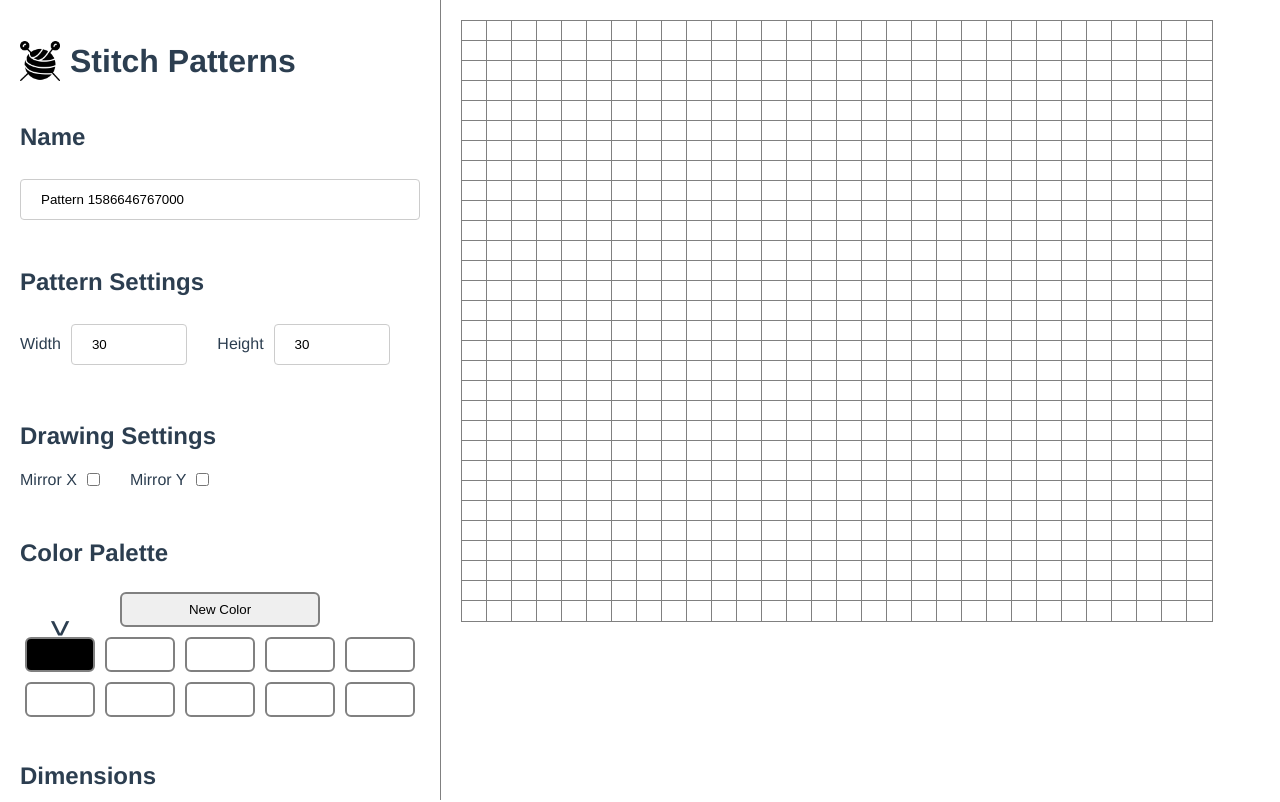
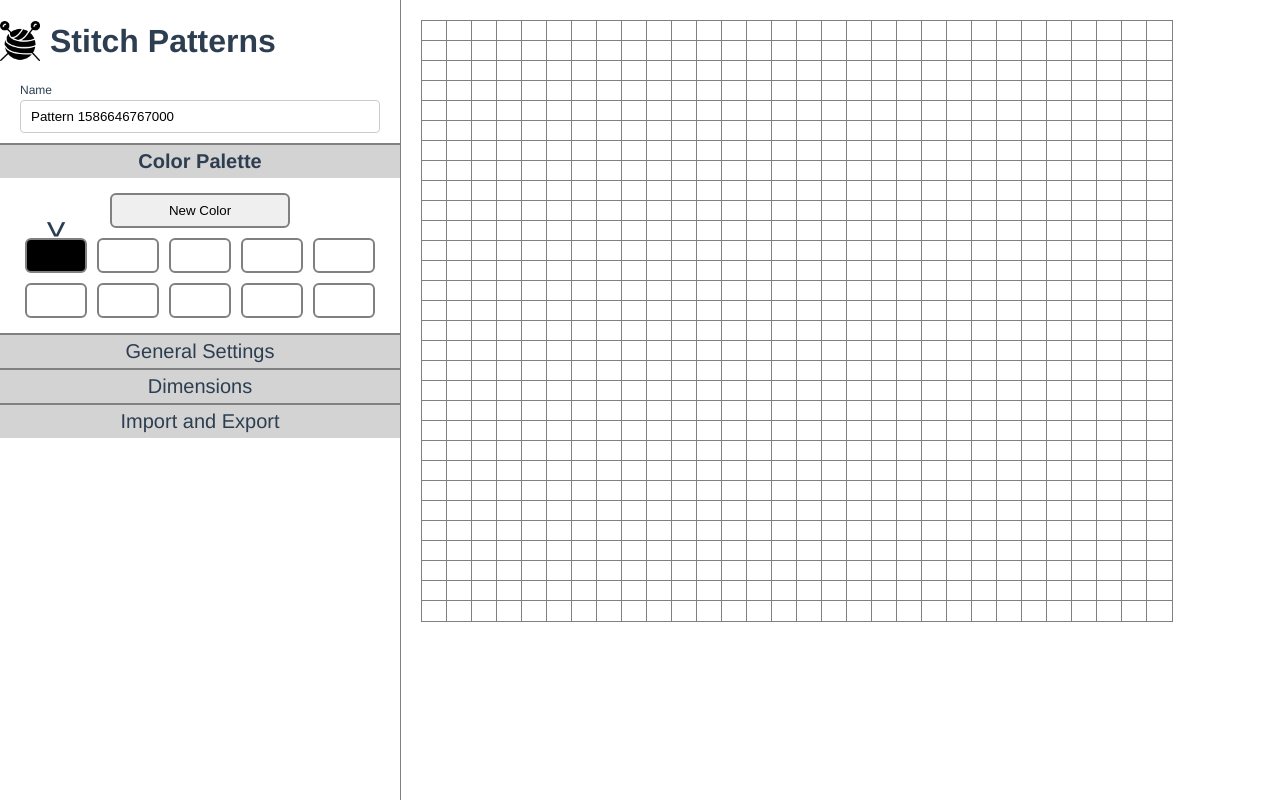
Before and after one commit to QuantumWarp/stitch-patterns, a Vue app: page / in a window 1280 px wide. Shown: the top 802 px of the page. Built offline with nearby package versions, Linux system fonts and the light colour scheme.

Commit message:
Componentising and prettifying

```diff
--- a/src/components/GridControls.vue
+++ b/src/components/GridControls.vue
@@ -1,67 +1,53 @@
 <template>
   <div>
-    <div class="controls">
-      <h2>Name</h2>
-      <input id="name" type="text" v-model="name" />
+    <div class="name">
+      <PanelInput
+        v-model="name"
+        label="Name"
+      />
     </div>
 
-    <div class="controls">
-      <h2>Pattern Settings</h2>
+    <SectionPanel name="Color Palette" start-open>
+      <ColorPalette />
+    </SectionPanel>
 
+    <SectionPanel name="General Settings">
+    </SectionPanel>
+
+    <SectionPanel name="Dimensions">
       <div class="row">
-        <label for="width">Width</label>
-        <input id="width" type="number" v-model="patternSettings.width" />
+        <DimensionAdjuster />
+        <RowColumnAdjuster />
+      </div>
+    </SectionPanel>
 
-        <label for="height">Height</label>
-        <input id="height" type="number" v-model="patternSettings.height" />
-      </div>
-    </div>
-
-    <div class="controls">
-      <h2>Drawing Settings</h2>
-
-      <div class="row">
-        <label for="mirrorx">Mirror X</label>
-        <input id="mirrorx" type="checkbox" :value="drawingSettings.mirrorX" @input="updateDrawingSettings({ mirrorX: $event })" />
-
-        <label for="mirrory">Mirror Y</label>
-        <input id="mirrory" type="checkbox" :value="drawingSettings.mirrorY" @input="updateDrawingSettings({ mirrorY: $event })" />
-      </div>
-    </div>
-
-    <div class="controls">
-      <h2>Color Palette</h2>
-      <ColorPalette />
-    </div>
-
-    <div class="controls">
-      <h2>Dimensions</h2>
-      <RowColumnAdjuster />
-    </div>
-
-    <div>
-      <h2>Import and Export</h2>
-
+    <SectionPanel name="Import and Export">
       <button onclick="document.getElementById('importInput').click();">Import</button>
       <input style="display: none;" id="importInput" @change="importRaw" type="file" />
 
       <button @click="exportRaw()">Export</button>
 
       <button @click="exportToKnit()">Export To Knit</button>
-    </div>
+    </SectionPanel>
   </div>
 </template>
 
 <script>
 import { mapActions, mapGetters } from 'vuex';
-import ColorPalette from '../controls/ColorPalette.vue';
-import RowColumnAdjuster from '../controls/RowColumnAdjuster.vue';
+import PanelInput from './inputs/PanelInput.vue';
+import ColorPalette from './controls/ColorPalette.vue';
+import DimensionAdjuster from './controls/DimensionAdjuster.vue';
+import RowColumnAdjuster from './controls/RowColumnAdjuster.vue';
+import SectionPanel from './controls/SectionPanel.vue';
 import FileHelper from '../file-helper';
 
 export default {
   components: {
+    PanelInput,
     ColorPalette,
+    DimensionAdjuster,
     RowColumnAdjuster,
+    SectionPanel,
   },
   data: () => ({
     name: `Pattern ${Date.now()}`,
@@ -82,12 +68,6 @@ export default {
   created() {
     this.resetPattern(this.patternSettings);
   },
-  watch: {
-    dimensions(val) {
-      this.patternSettings.width = val.width;
-      this.patternSettings.height = val.height;
-    },
-  },
   methods: {
     ...mapActions([
       'updateDrawingSettings',
@@ -106,48 +86,15 @@ export default {
 </script>
 
 <style scoped>
-.controls {
-  display: flex;
-  flex-direction: column;
-  align-items: left;
-  margin-bottom: 20px;
+.name {
+  padding: 0px 20px 10px 20px;
 }
 .row {
-  margin-bottom: 10px;
   display: flex;
   flex-direction: row;
   align-items: center;
 }
-button {
-  background-color: white;
-  border: none;
-  color: white;
-  padding: 14px 28px;
-  text-align: center;
-  text-decoration: none;
-  display: inline-block;
-  font-size: 16px;
-  margin: 4px 2px;
-  transition-duration: 0.4s;
-  cursor: pointer;
-  border: 2px solid #4CAF50;
-  color: black;
-}
-button:hover {
-  background-color: #4CAF50;
-  color: white;
-}
-input[type=text], input[type=number] {
-  width: 100%;
-  padding: 12px 20px;
-  margin: 8px 0;
-  display: inline-block;
-  border: 1px solid #ccc;
-  border-radius: 4px;
-  box-sizing: border-box;
-}
-.row > input {
-  margin-left: 10px;
-  margin-right: 30px;
+.row > * {
+  flex: 1;
 }
 </style>
--- a/src/components/GridPattern.vue
+++ b/src/components/GridPattern.vue
@@ -35,6 +35,11 @@ export default {
       return {
         top: `${this.squareDimensions.height * -this.bounds.yMin}px`,
         left: `${this.squareDimensions.width * -this.bounds.xMin}px`,
+        transform: this.drawingSettings.rotate
+          ? `rotate(90deg)
+            translateX(${(this.squareDimensions.height * this.bounds.yMin) - (this.squareDimensions.width * this.bounds.xMin)}px)
+            translateY(${(this.squareDimensions.width * -this.bounds.xMin) - (this.squareDimensions.height * (this.dimensions.height + this.bounds.yMin))}px)`
+          : 'none',
       };
     },
   },
--- /dev/null
+++ b/src/components/controls/DimensionAdjuster.vue
@@ -0,0 +1,61 @@
+<template>
+  <div class="dimension-adjuster">
+    <PanelInput
+      v-model="form.height"
+      type="number"
+      label="Height"
+    />
+
+    <PanelInput
+      v-model="form.width"
+      type="number"
+      label="Width"
+    />
+
+    <PanelButton>
+      Apply
+    </PanelButton>
+  </div>
+</template>
+
+<script>
+import { mapGetters } from 'vuex';
+import PanelButton from '../inputs/PanelButton.vue';
+import PanelInput from '../inputs/PanelInput.vue';
+
+export default {
+  components: {
+    PanelButton,
+    PanelInput,
+  },
+  data: () => ({
+    form: {
+      height: '',
+      width: '',
+    },
+  }),
+  computed: {
+    ...mapGetters(['dimensions']),
+  },
+  watch: {
+    dimensions:{
+      immediate: true,
+      handler(val) {
+        this.form.height = val.height;
+        this.form.width = val.width;
+      },
+    },
+  },
+};
+</script>
+
+<style scoped>
+.dimension-adjuster {
+  display: flex;
+  flex-direction: column;
+  align-items: center;
+}
+.dimension-adjuster > *:not(:last-child) {
+  margin-bottom: 10px;
+}
+</style>
--- /dev/null
+++ b/src/components/controls/SectionPanel.vue
@@ -0,0 +1,63 @@
+<template>
+  <div :class="{ open }">
+    <div
+      class="heading"
+      @click="open = !open"
+    >
+      <span>{{ name }}</span>
+    </div>
+
+    <div
+      class="container"
+      :style="{ maxHeight: open ? this.maxHeightOpen : 0 }"
+    >
+      <div
+        ref="content"
+        class="content"
+      >
+        <slot />
+      </div>
+    </div>
+  </div>
+</template>
+
+<script>
+export default {
+  props: {
+    name: { type: String, required: true },
+    startOpen: { type: Boolean, default: false },
+  },
+  data: () => ({
+    open: false,
+    maxHeightOpen: '0',
+  }),
+  mounted() {
+    this.open = this.startOpen;
+    this.maxHeightOpen = this.$refs.content.getBoundingClientRect().height + 'px';
+  },
+};
+</script>
+
+<style scoped>
+.heading {
+  display: flex;
+  justify-content: center;
+  font-size: 20px;
+  border-top: 2px solid grey;
+  padding: 5px;
+  background-color: lightgray;
+  user-select: none;
+  cursor: pointer;
+}
+.open > .heading {
+  font-weight: bold;
+}
+.container {
+  max-height: 0;
+  overflow: hidden;
+  transition: max-height 0.2s;
+}
+.content {
+  padding: 10px 20px;
+}
+</style>
--- /dev/null
+++ b/src/components/inputs/PanelButton.vue
@@ -0,0 +1,27 @@
+<template>
+  <button @click="$emit('click', $event)">
+    <slot />
+  </button>
+</template>
+
+<style scoped>
+button {
+  background-color: white;
+  border: none;
+  color: white;
+  padding: 10px 28px;
+  text-align: center;
+  text-decoration: none;
+  display: inline-block;
+  font-size: 16px;
+  margin: 4px 2px;
+  transition-duration: 0.2s;
+  cursor: pointer;
+  border: 2px solid #4CAF50;
+  color: black;
+}
+button:hover {
+  background-color: #4CAF50;
+  color: white;
+}
+</style>
--- /dev/null
+++ b/src/components/inputs/PanelInput.vue
@@ -0,0 +1,52 @@
+<template>
+  <div class="panel-input">
+    <label v-if="label">{{ label }}</label>
+
+    <input
+      :value="value"
+      :type="type"
+      @change="$emit('input', $event.target.value)"
+    />
+  </div>
+</template>
+
+<script>
+export default {
+  props: {
+    value: { type: [String, Number], default: null },
+    type: { type: String, default: 'text' },
+    label: { type: String, default: null },
+  },
+}
+</script>
+
+<style scoped>
+.panel-input {
+  display: flex;
+  flex-direction: column;
+}
+label {
+  font-size: 12px;
+  margin-bottom: 3px;
+}
+input {
+  width: 100%;
+  padding: 8px 10px;
+  display: inline-block;
+  border: 1px solid #ccc;
+  border-radius: 4px;
+  box-sizing: border-box;
+}
+input:focus {
+  border: 1px solid #888;
+  outline: none;
+}
+input::-webkit-outer-spin-button,
+input::-webkit-inner-spin-button {
+  -webkit-appearance: none;
+  margin: 0;
+}
+input[type=number] {
+  -moz-appearance: textfield;
+}
+</style>
--- a/src/store.js
+++ b/src/store.js
@@ -8,6 +8,7 @@ const state = {
   dimensions: {},
   drawingSettings: {
     color: '#000000',
+    rotate: false,
     mirrorX: false,
     mirrorY: false,
   },
@@ -22,8 +23,29 @@ const actions = {
     if (drawingSettingsUpdate.color) {
       commit('addToColorPalette', [drawingSettingsUpdate.color]);
     }
+console.log(drawingSettingsUpdate);
+    commit('setDrawingSettings', Object.assign({ ...state.drawingSettings }, drawingSettingsUpdate));
+  },
+  updatePattern({ commit }, pattern) {
+    commit('setPattern', pattern)
+  },
+  resetPattern({ commit }, patternSettings) {
+    if (patternSettings.width > 100) patternSettings.width = 100;
+    if (patternSettings.height > 100) patternSettings.height = 100;
+    if (patternSettings.width < 1) patternSettings.width = 30;
+    if (patternSettings.height < 1) patternSettings.height = 30;
 
-    commit('setDrawingSettings', Object.assign(state.drawingSettings, drawingSettingsUpdate));
+    const pattern = [];
+    for (let x = 0; x < patternSettings.width; x++) {
+      for (let y = 0; y < patternSettings.height; y++) {
+        pattern.push({
+          x: x,
+          y: y,
+          color: patternSettings.refreshColor,
+        });
+      }
+    }
+    commit('setPattern', pattern);
   },
   adjustDimensions({ commit, getters }, { side, op }) {
     let newPattern;
@@ -73,27 +95,6 @@ const actions = {
     }
     commit('setPattern', newPattern);
   },
-  updatePattern({ commit }, pattern) {
-    commit('setPattern', pattern)
-  },
-  resetPattern({ commit }, patternSettings) {
-    if (patternSettings.width > 100) patternSettings.width = 100;
-    if (patternSettings.height > 100) patternSettings.height = 100;
-    if (patternSettings.width < 1) patternSettings.width = 30;
-    if (patternSettings.height < 1) patternSettings.height = 30;
-
-    const pattern = [];
-    for (let x = 0; x < patternSettings.width; x++) {
-      for (let y = 0; y < patternSettings.height; y++) {
-        pattern.push({
-          x: x,
-          y: y,
-          color: patternSettings.refreshColor,
-        });
-      }
-    }
-    commit('setPattern', pattern);
-  },
 };
 
 const mutations = {
--- a/src/views/PatternEditor.vue
+++ b/src/views/PatternEditor.vue
@@ -36,7 +36,6 @@ export default {
 .side-panel {
   width: 400px;
   border-right: 1px solid grey;
-  padding: 20px;
 }
 .main-panel {
   padding: 20px;
```
Also changed, not shown: src/components/controls/GeneralSettings.vue (added, +12 -0 lines), src/components/inputs/PanelCheckbox.vue (added, +8 -0 lines), src/components/controls/ColorPalette.vue (renamed from src/controls/ColorPalette.vue), src/components/controls/RowColumnAdjuster.vue (renamed from src/controls/RowColumnAdjuster.vue).
